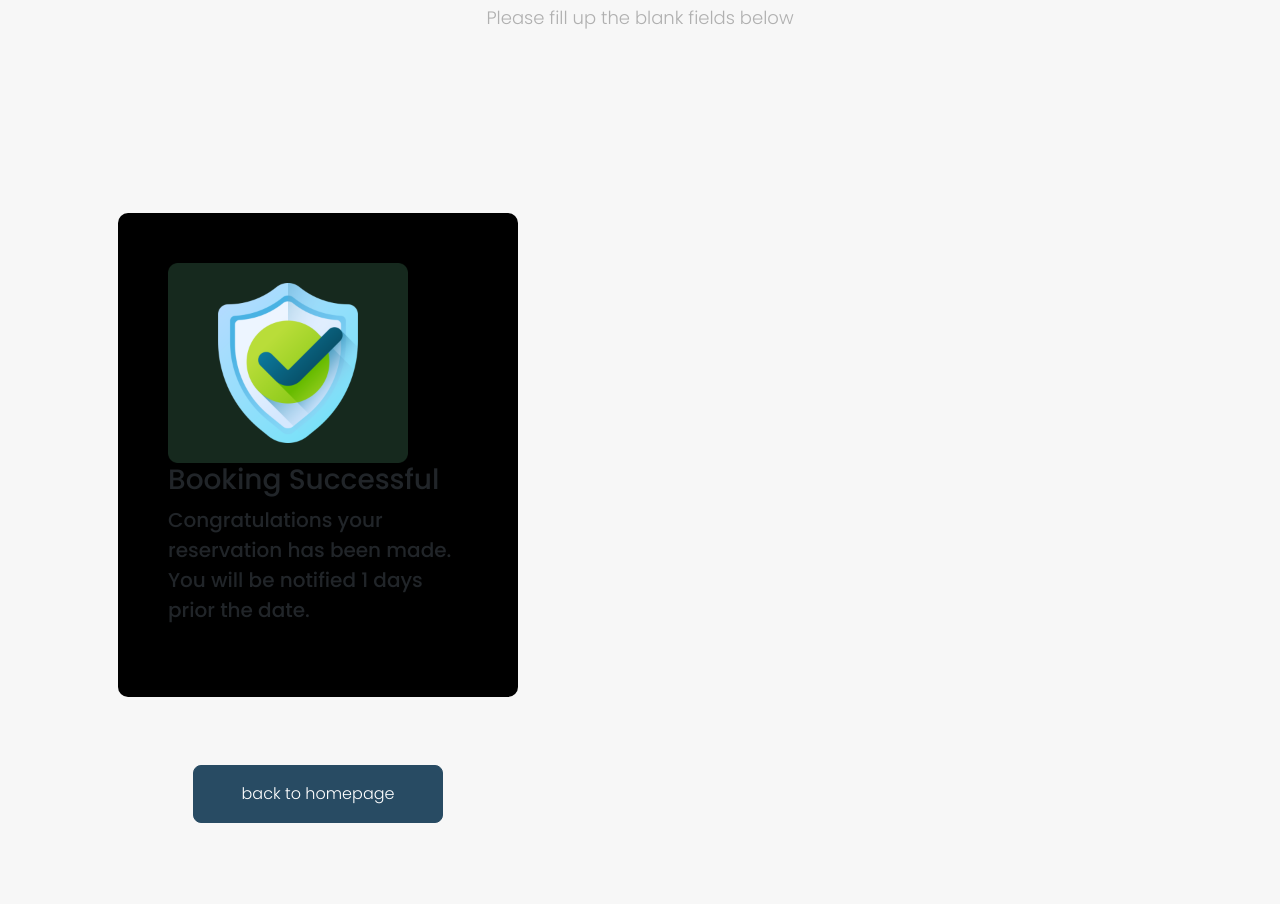
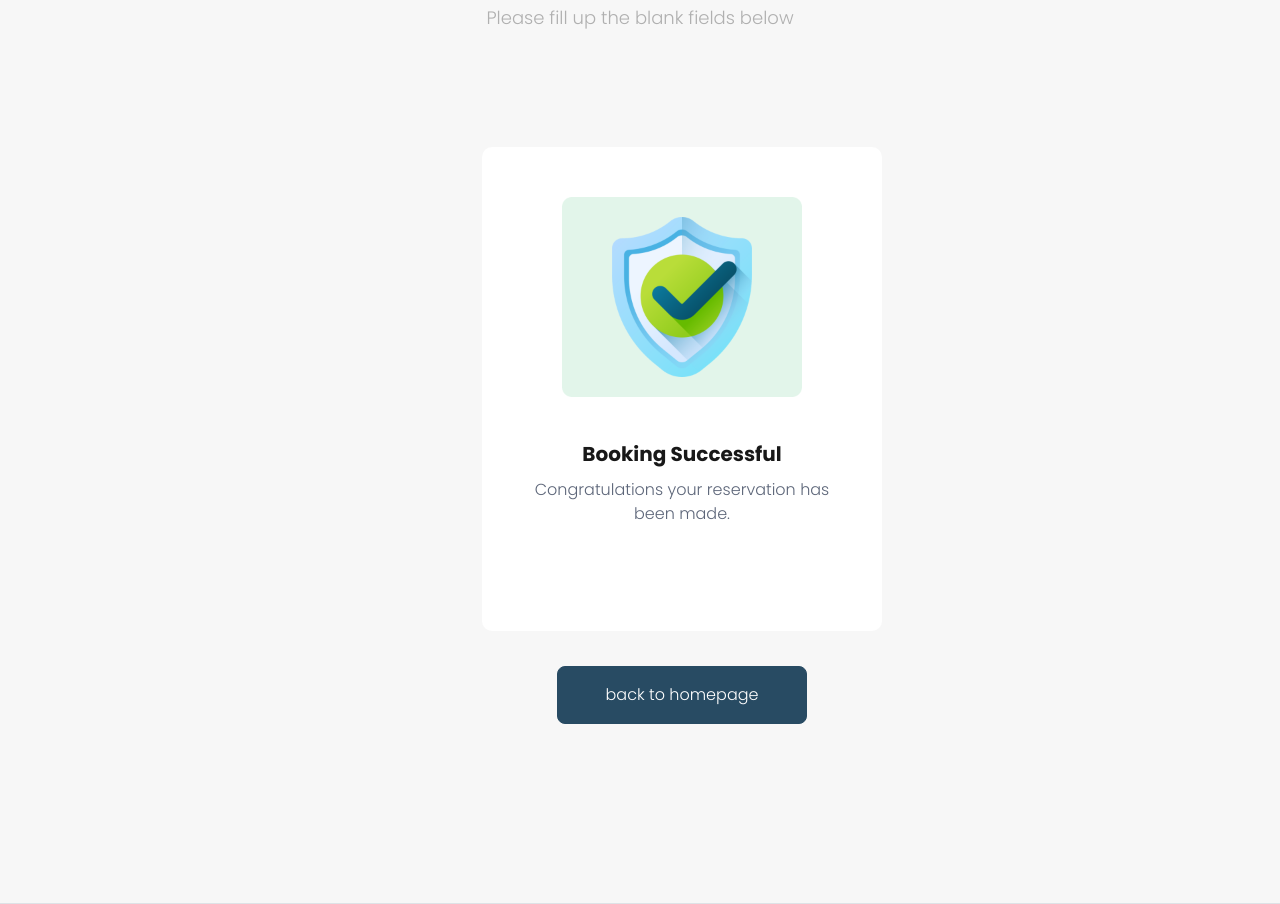
Before and after one commit to zulfameilida/ADSKel2, a PHP site: page /booking-success.html in a window 1280 px wide. Shown: the part 232-1136 px from the top of the page. Run offline with PHP 8.4, Linux system fonts and the light colour scheme.

Commit message:
edit booking-success

```diff
--- a/booking-success.html
+++ b/booking-success.html
@@ -55,12 +55,13 @@
                 <h1 class="text-center header-custom">Booking Information </h1>
                 <p class="text-center header-custom-1">Please fill up the blank fields below</p>
             </div>
-            <div class="col-md-12">
+            <div class="col-md-4 text-center">
+            </div>
+            <div class="col-md-4 text-center">
                 <div class="rectangle-3">
                   <img src="asset/success.png" alt="success" class="icon-custom">
-                  <h3>Booking Successful</h3>
-                  <p>Congratulations your reservation has been made. You will be notified 1 days prior
-                    the date.</p>
+                  <h3 class="header-custom-3">Booking Successful</h3>
+                  <p class="custom-text-4">Congratulations your reservation has been made.</p>
                   <div class="text-center py-4">
                   <a class="btn btn-primary btn-lg px-5 py-3 fs-6 fw-light" href="home.html">back to homepage</a>
                   </div>
--- a/style.css
+++ b/style.css
@@ -150,8 +150,8 @@ footer {
 }
 
 .rectangle-3 {
-  margin-top: 166px;
-  background-color: #000;
+  margin-top: 100px;
+  background-color: #fff;
   width: 400px;
   height: 484px;
   border-radius: 10px;
@@ -161,3 +161,11 @@ footer {
   width: 240px;
   height: 200px;
 }
+
+.header-custom-3{
+  margin-top: 45px;
+  font-weight: 700;
+  font-size: 20px;
+  color: #181818;
+  margin-bottom: 12px;
+}
```
Also changed, not shown: home.html (+6 -6 lines).
